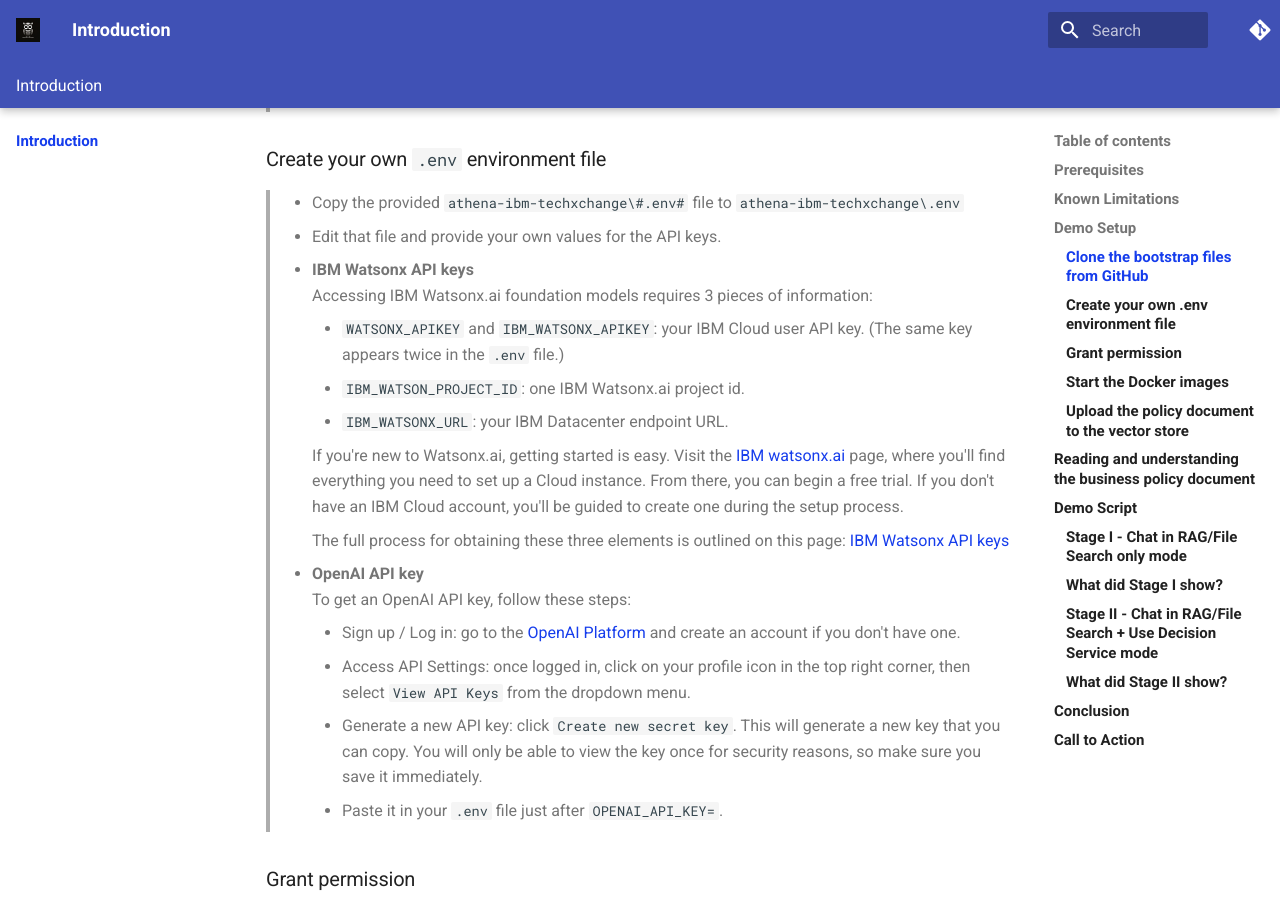
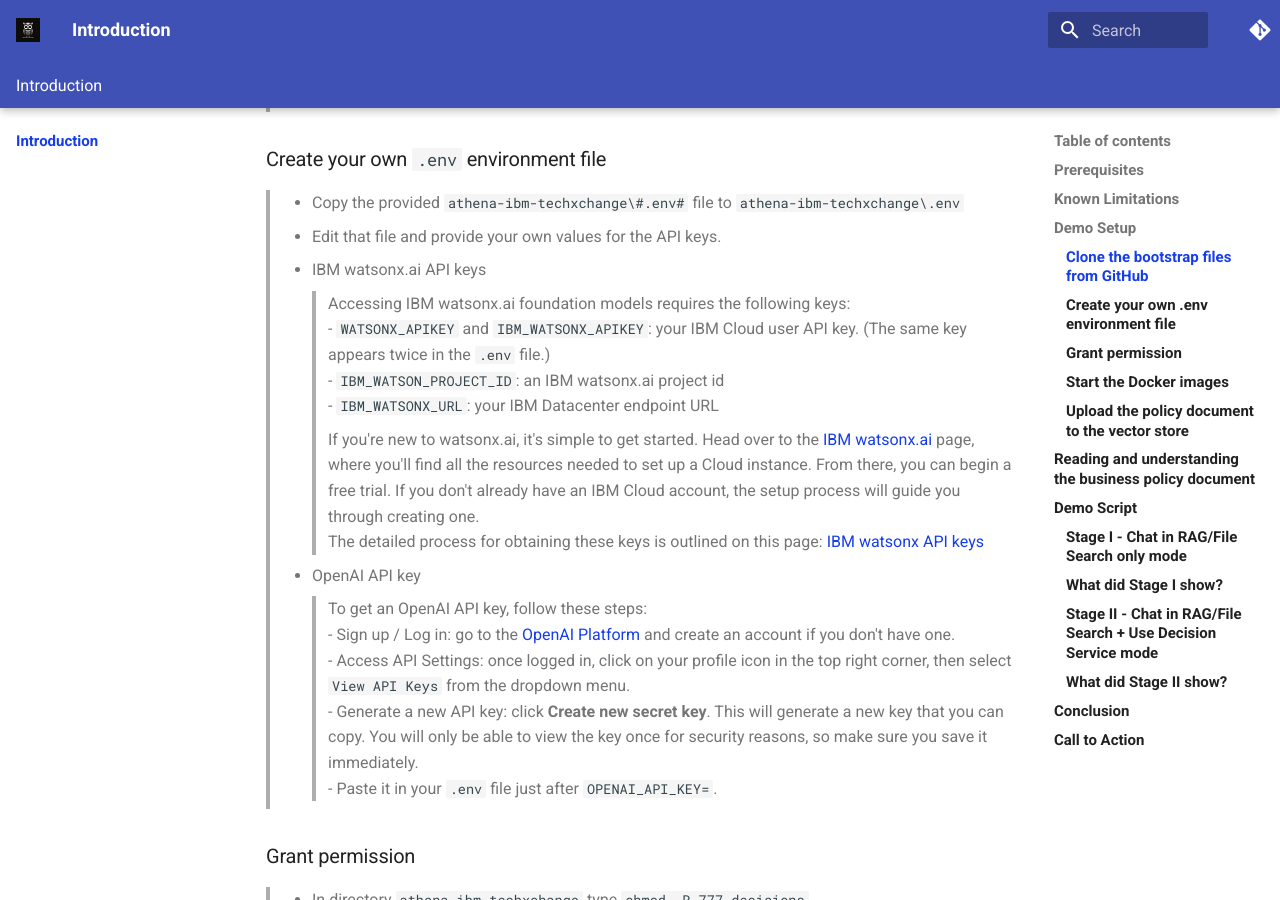
Before and after one commit to AthenaDecisionSystems/athena-ibm-techxchange, an MkDocs documentation site: the page built from docs/index.md, in a window 1280 px wide and 900 px high, scrolled down 1218 px. Built offline with MkDocs 1.6.1 and Material for MkDocs 9.7.7, drawn with Linux system fonts in a browser that asks for light colours; comment, search, counter and statistics services are not loaded.

Commit message:
Harmonize style

```diff
--- a/docs/index.md
+++ b/docs/index.md
@@ -23,12 +23,12 @@ This demo, built on the **Athena Owl Agent Framework**, illustrates the power of
 ## Prerequisites
 Below are the prerequisites to install and run the demo:
 
-- [Git](https://git-scm.com/) client in order to get the bootstrap files on your machine.
-- Some API keys, including access to [IBM watsonx.ai](https://www.ibm.com/products/watsonx-ai), see below for all the details.
-- [Docker Compose](https://docs.docker.com/compose/) in order to run the demo, which is a multi-container application.
-  - On Windows, the simplest and recommended approach is to get [Docker Desktop](https://docs.docker.com/desktop/install/windows-install/) as it includes both Docker Engine and Docker Compose required to run the demo.
-  - On Mac you can use either [Docker Desktop](https://docs.docker.com/desktop/install/mac-install/) or [Colima](https://github.com/abiosoft/colima).
-- A web browser. The demo has been thoroughly tested using Google Chrome.
+>- [Git](https://git-scm.com/) client in order to get the bootstrap files on your machine.
+>- Some API keys, including access to [IBM watsonx.ai](https://www.ibm.com/products/watsonx-ai), see below for all the details.
+>- [Docker Compose](https://docs.docker.com/compose/) in order to run the demo, which is a multi-container application.
+>      - On Windows, the simplest and recommended approach is to get [Docker Desktop](https://docs.docker.com/desktop/install/windows-install/) as it includes both Docker Engine and Docker Compose required to run the demo.
+>      - On Mac you can use either [Docker Desktop](https://docs.docker.com/desktop/install/mac-install/) or [Colima](https://github.com/abiosoft/colima).
+>- A web browser. The demo has been thoroughly tested using Google Chrome.
 
 ## Known Limitations
 
@@ -49,22 +49,21 @@ The following limitations are known and will be fixed promptly
 > - Copy the provided `athena-ibm-techxchange\#.env#` file to `athena-ibm-techxchange\.env`
 > - Edit that file and provide your own values for the API keys.
 >
->   1. **IBM Watsonx API keys**
->      Accessing IBM Watsonx.ai foundation models requires 3 pieces of information:
->      - `WATSONX_APIKEY` and `IBM_WATSONX_APIKEY`: your IBM Cloud user API key. (The same key appears twice in the `.env` file.)
->      - `IBM_WATSON_PROJECT_ID`: one IBM Watsonx.ai project id.
->      - `IBM_WATSONX_URL`: your IBM Datacenter endpoint URL.
+> - IBM watsonx.ai API keys
+>>Accessing IBM watsonx.ai foundation models requires the following keys:
+>>- `WATSONX_APIKEY` and `IBM_WATSONX_APIKEY`: your IBM Cloud user API key. (The same key appears twice in the `.env` file.)
+>>- `IBM_WATSON_PROJECT_ID`: an IBM watsonx.ai project id
+>>- `IBM_WATSONX_URL`: your IBM Datacenter endpoint URL
+>>
+>>If you're new to watsonx.ai, it's simple to get started. Head over to the [IBM watsonx.ai](https://www.ibm.com/products/watsonx-ai) page, where you'll find all the resources needed to set up a Cloud instance. From there, you can begin a free trial. If you don't already have an IBM Cloud account, the setup process will guide you through creating one.
+>>The detailed process for obtaining these keys is outlined on this page: [IBM watsonx API keys](ibm-watsonx-api-keys.md)
 >
->      If you're new to Watsonx.ai, getting started is easy. Visit the [IBM watsonx.ai](https://www.ibm.com/products/watsonx-ai) page, where you'll find everything you need to set up a Cloud instance. From there, you can begin a free trial. If you don't have an IBM Cloud account, you'll be guided to create one during the setup process.
->
->      The full process for obtaining these three elements is outlined on this page: [IBM Watsonx API keys](ibm-watsonx-api-keys.md)
->
->   2. **OpenAI API key**
->      To get an OpenAI API key, follow these steps:
->      - Sign up / Log in: go to the [OpenAI Platform](https://platform.openai.com/) and create an account if you don't have one.
->      - Access API Settings: once logged in, click on your profile icon in the top right corner, then select `View API Keys` from the dropdown menu.
->      - Generate a new API key: click `Create new secret key`. This will generate a new key that you can copy. You will only be able to view the key once for security reasons, so make sure you save it immediately.
->      - Paste it in your `.env` file just after `OPENAI_API_KEY=`.
+> - OpenAI API key
+>>To get an OpenAI API key, follow these steps:
+>>- Sign up / Log in: go to the [OpenAI Platform](https://platform.openai.com/) and create an account if you don't have one.
+>>- Access API Settings: once logged in, click on your profile icon in the top right corner, then select `View API Keys` from the dropdown menu.
+>>- Generate a new API key: click **Create new secret key**. This will generate a new key that you can copy. You will only be able to view the key once for security reasons, so make sure you save it immediately.
+>>- Paste it in your `.env` file just after `OPENAI_API_KEY=`.
 
 
 ### Grant permission
```
